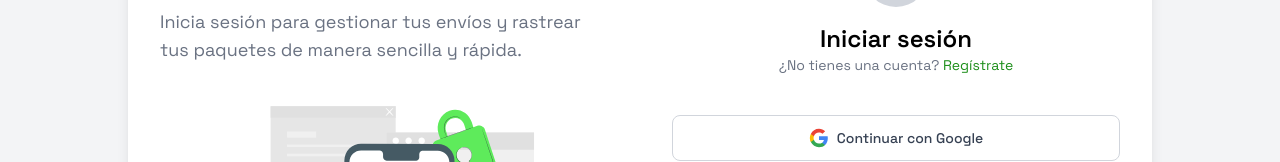
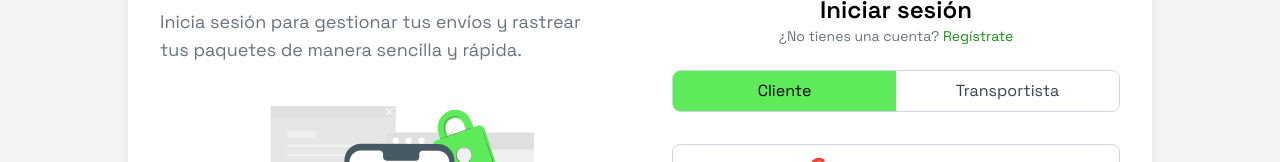
Before and after one commit to William19D/movix, a React (Vite) app: page /login in a window 1280 px wide. Shown: the part 270-432 px from the top of the page. Built offline with nearby package versions, Linux system fonts and the light colour scheme; no server answers.

Commit message:
implementacion login transportista

```diff
--- a/src/pages/Login/Login.tsx
+++ b/src/pages/Login/Login.tsx
@@ -19,6 +19,7 @@ export default function LoginForm() {
   const [isModalOpen, setIsModalOpen] = useState(false);
   const [googleLoading, setGoogleLoading] = useState(false);
   const [userPhoto, setUserPhoto] = useState<string | null>(null);
+  const [userType, setUserType] = useState<'user' | 'driver'>('user');
 
   // Manejo del resultado de redirección
   useEffect(() => {
@@ -57,7 +58,13 @@ export default function LoginForm() {
       if (result.user?.photoURL) {
         setUserPhoto(result.user.photoURL);
       }
-      navigate('/User-dashboard');
+
+      // Redirigir según el tipo de usuario seleccionado
+      if (userType === 'driver') {
+        navigate('/driver-dashboard');
+      } else {
+        navigate('/User-dashboard');
+      }
     } catch (error: any) {
       handleAuthError(error);
     } finally {
@@ -98,11 +105,11 @@ export default function LoginForm() {
 
     try {
       await signInWithEmailAndPassword(auth, email, password);
-      if (email === 'admin@gmail.com' && password === 'aDmIN2025')
-      {
+      if (email === 'admin@gmail.com' && password === 'aDmIN2025') {
         navigate('/admin-dashboard');
-      }
-      else{
+      } else if (userType === 'driver') {
+        navigate('/driver-dashboard');
+      } else {
         navigate('/User-dashboard');
       }
     } catch (error: any) {
@@ -193,6 +200,30 @@ export default function LoginForm() {
             </p>
           </div>
 
+          {/* Toggle para seleccionar tipo de usuario */}
+          <div className="flex rounded-lg overflow-hidden border border-gray-300 mb-4 w-full max-w-md">
+            <button
+              onClick={() => setUserType('user')}
+              className={`flex-1 py-2 px-4 text-center transition-colors ${
+                userType === 'user'
+                  ? 'bg-[#5EEB5B] text-black'
+                  : 'bg-white text-gray-700 hover:bg-gray-100'
+              }`}
+            >
+              Cliente
+            </button>
+            <button
+              onClick={() => setUserType('driver')}
+              className={`flex-1 py-2 px-4 text-center transition-colors ${
+                userType === 'driver'
+                  ? 'bg-[#5EEB5B] text-black'
+                  : 'bg-white text-gray-700 hover:bg-gray-100'
+              }`}
+            >
+              Transportista
+            </button>
+          </div>
+
           {/* Google Sign-in Button */}
           <div className="mt-4 space-y-3 w-full max-w-md">
             <button
@@ -270,7 +301,7 @@ export default function LoginForm() {
               type="submit"
               className="w-full bg-[#5EEB5B] hover:bg-[#3BD838] text-black p-3 rounded-lg transition-colors duration-300"
             >
-              Iniciar sesión
+              {userType === 'driver' ? 'Ingresar como transportista' : 'Iniciar sesión'}
             </button>
           </form>
         </div>
```
